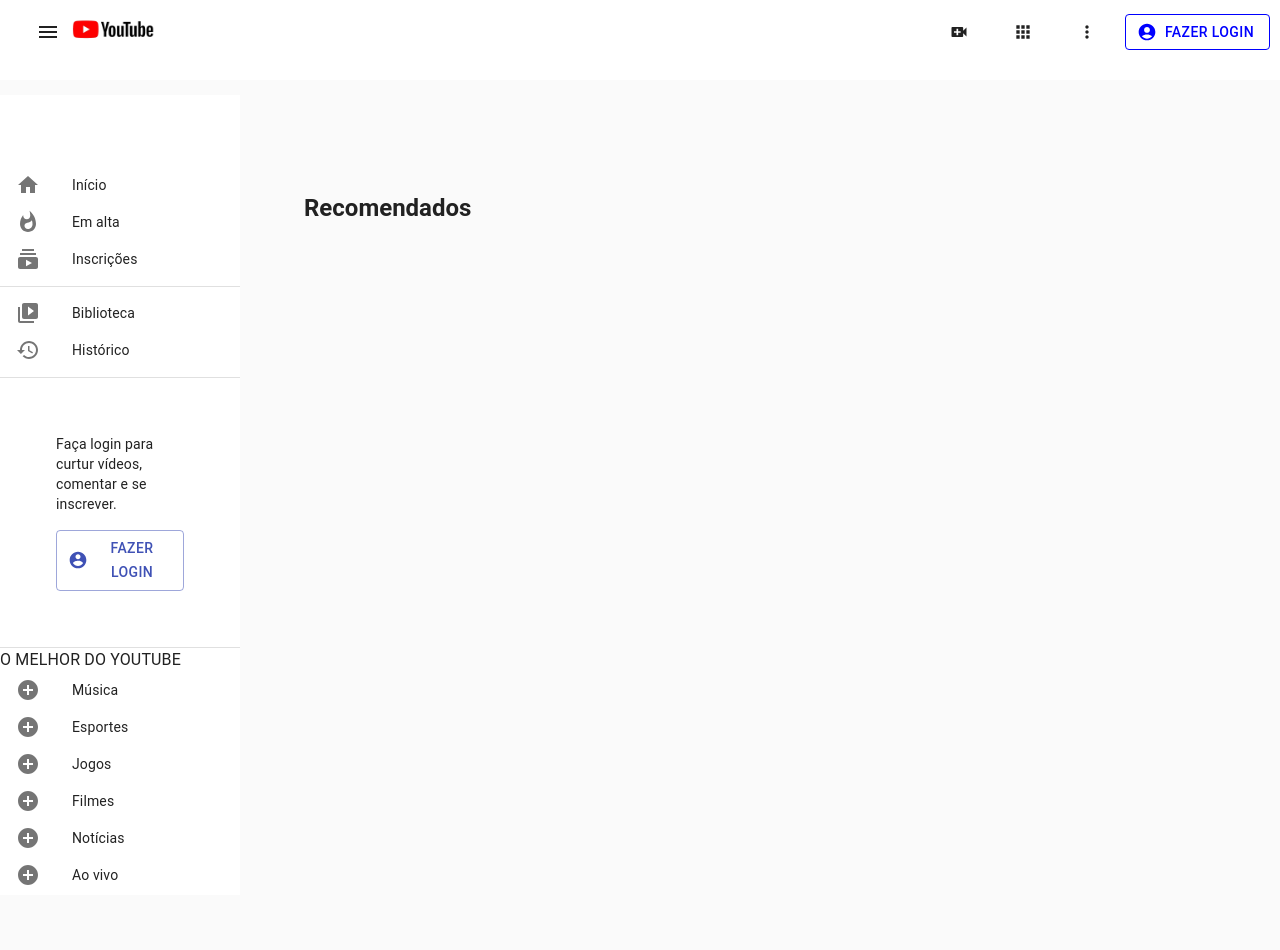
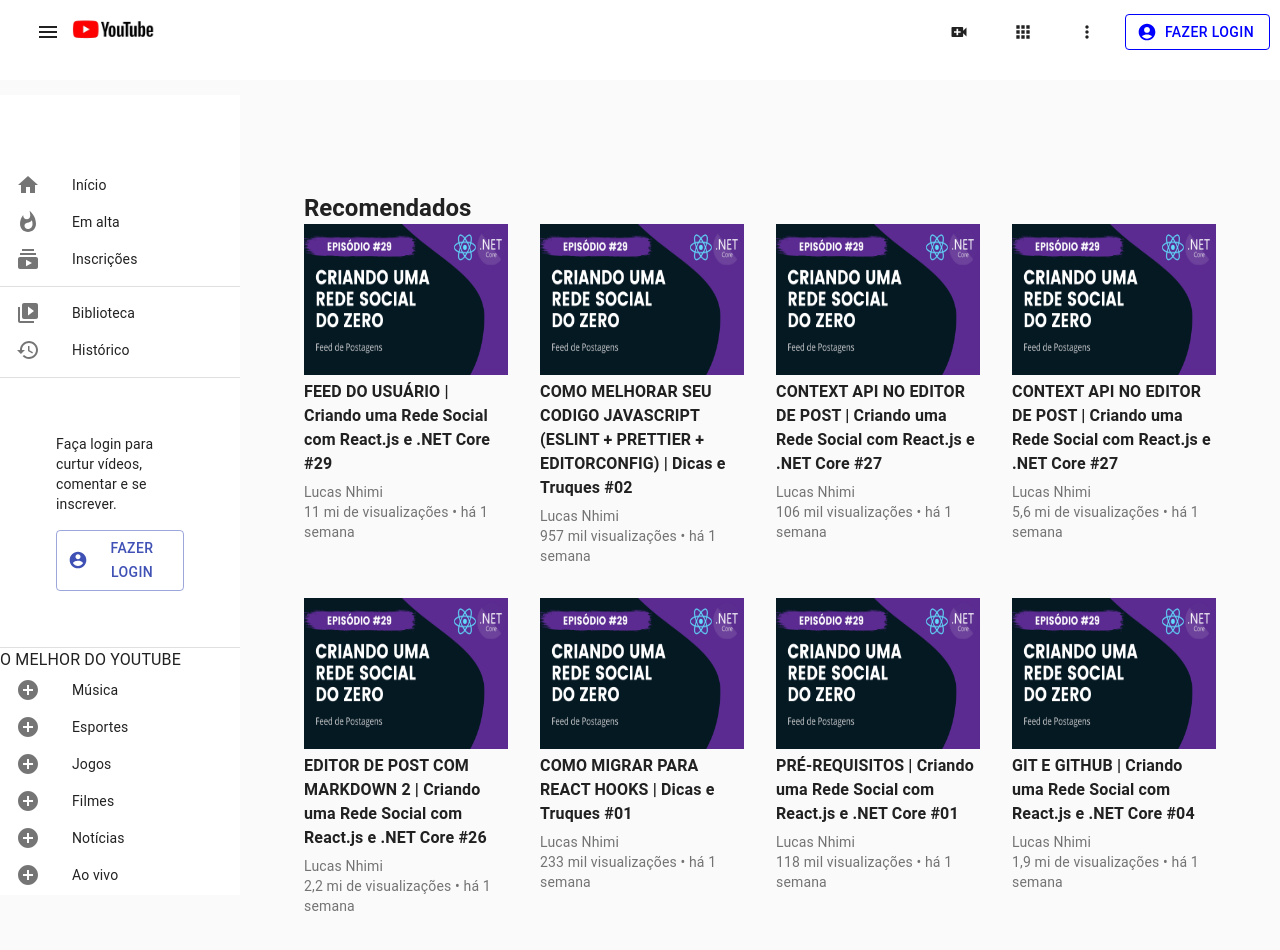
Before and after one commit to Arieleketely/React-copia-youtube, a React (Create React App) app: page / in a window 1280 px wide. Shown: the top 950 px of the page. Before the commit the page ends 800 px from the top, so only its background shows below. Built offline with nearby package versions, Linux system fonts and the light colour scheme.

Commit message:
first commit

```diff
--- a/src/Home.js
+++ b/src/Home.js
@@ -4,7 +4,7 @@
 import Toolbar from '@material-ui/core/Toolbar';
 import Typography from '@material-ui/core/Typography';
 import ListSubheader from '@material-ui/core/Typography';
-
+import Grid from '@material-ui/core/Grid';
 import Box from '@material-ui/core/Box';
 import Button from '@material-ui/core/Button';
 import IconButton from '@material-ui/core/IconButton';
@@ -14,6 +14,7 @@
 import MoreVertIcon from '@mui/icons-material/MoreVert';
 import AppsIcon from '@mui/icons-material/Apps';
 import Logo from './imagens/preto.png';
+import Imagem1 from './imagens/thumb1.png';
 import HomeIcon from '@material-ui/icons/Home';
 import Subscriptions from '@material-ui/icons/Subscriptions';
 import AccountCircle from '@material-ui/icons/AccountCircle';
@@ -102,9 +103,96 @@
   subheader: {
     textTransform: 'uppercase',
   },
+  logoVideos:{
+    width:'6cm',
+    height:'4cm',
+  },
 
 
 }));
+
+const videos = [
+  {
+    id: 1,
+    title:
+      'FEED DO USUÁRIO | Criando uma Rede Social com React.js e .NET Core #29',
+    channel: 'Lucas Nhimi',
+    views: '11 mi de visualizações',
+    date: 'há 1 semana',
+    avatar: '/imagens/avatar.jpeg',
+    thumb: '/imagens/thumb1.png',
+
+  },
+  {
+    id: 2,
+    title:
+      'COMO MELHORAR SEU CODIGO JAVASCRIPT (ESLINT + PRETTIER + EDITORCONFIG) | Dicas e Truques #02',
+    channel: 'Lucas Nhimi',
+    views: '957 mil visualizações',
+    date: 'há 1 semana',
+    avatar: '/imagens/avatar.jpeg',
+    thumb: '/imagens/thumb2.png',
+  },
+  {
+    id: 3,
+    title:
+      'CONTEXT API NO EDITOR DE POST | Criando uma Rede Social com React.js e .NET Core #27',
+    channel: 'Lucas Nhimi',
+    views: '106 mil visualizações',
+    date: 'há 1 semana',
+    avatar: '/imagens/avatar.jpeg',
+    thumb: '/imagens/thumb3.png',
+  },
+  {
+    id: 4,
+    title:
+      'CONTEXT API NO EDITOR DE POST | Criando uma Rede Social com React.js e .NET Core #27',
+    channel: 'Lucas Nhimi',
+    views: '5,6 mi de visualizações',
+    date: 'há 1 semana',
+    avatar: '/imagens/avatar.jpeg',
+    thumb: '/imagens/thumb4.png',
+  },
+  {
+    id: 5,
+    title:
+      'EDITOR DE POST COM MARKDOWN 2 | Criando uma Rede Social com React.js e .NET Core #26',
+    channel: 'Lucas Nhimi',
+    views: '2,2 mi de visualizações',
+    date: 'há 1 semana',
+    avatar: '/imagens/avatar.jpeg',
+    thumb: '/imagens/thumb5.png',
+  },
+  {
+    id: 6,
+    title: 'COMO MIGRAR PARA REACT HOOKS | Dicas e Truques #01',
+    channel: 'Lucas Nhimi',
+    views: '233 mil visualizações',
+    date: 'há 1 semana',
+    avatar: '/imagens/avatar.jpeg',
+    thumb: '/imagens/thumb6.png',
+  },
+  {
+    id: 7,
+    title:
+      'PRÉ-REQUISITOS | Criando uma Rede Social com React.js e .NET Core #01',
+    channel: 'Lucas Nhimi',
+    views: '118 mil visualizações',
+    date: 'há 1 semana',
+    avatar: '/imagens/avatar.jpeg',
+    thumb: '/imagens//images/thumb7.png',
+  },
+  {
+    id: 8,
+    title:
+      'GIT E GITHUB | Criando uma Rede Social com React.js e .NET Core #04',
+    channel: 'Lucas Nhimi',
+    views: '1,9 mi de visualizações',
+    date: 'há 1 semana',
+    avatar: '/imagens/avatar.jpeg',
+    thumb: '/ima/thumb8.png',
+  },
+];
 
 function Home() {
     const classes=useStyles();
@@ -354,20 +442,44 @@
             style={{ fontWeight: 600 }}
           >
             Recomendados
-          </Typography>
-          </Box>
-          </Box>
+  </Typography>
+  <Grid container spacing={4}>
+            {videos.map((item, index) => (
+              <Grid item lg={3} md={4} sm={6} xs={12}>
+                <Box>
 
-
-
-
-
-
-
+                  <img className={classes.logoVideos}
+                    style={{ width: '100%' }}
+                    alt={item.title}
+                    src={Imagem1}
+                  />
+                  <Box>
+                    <Typography
+                      style={{ fontWeight: 600 }}
+                      gutterBottom
+                      variant='body1'
+                      color='textPrimary'
+                    >
+                      {item.title}
+                    </Typography>
+                    <Typography
+                      display='block'
+                      variant='body2'
+                      color='textSecondary'
+                    >
+                      {item.channel}
+                    </Typography>
+                    <Typography variant='body2' color='textSecondary'>
+                      {`${item.views} • ${item.date}`}
+                    </Typography>
+                  </Box>
+                </Box>
+              </Grid>
+            ))}
+          </Grid>
+        </Box>
+      </Box>
     </div>
-
   );
 }
-
-
 export default Home;
```
